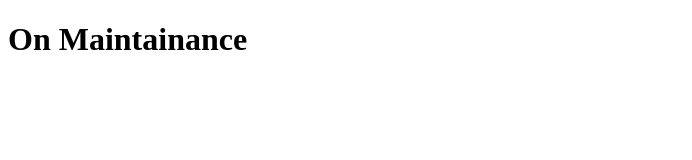
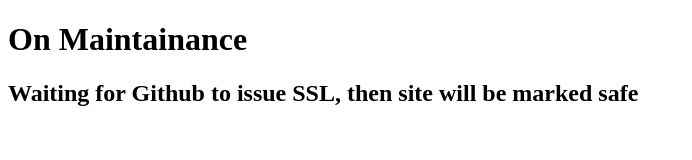
Before and after one commit to Sandesh-k18/portfolio, a plain HTML site: page index.html in a window 1280 px wide. Shown: the whole page, without its empty margins (0-692 px from the left). Drawn offline with Linux system fonts and the light colour scheme.

Commit message:
waiting for github to issue SSL certification

```diff
--- a/index.html
+++ b/index.html
@@ -7,5 +7,6 @@
 </head>
 <body>
     <h1>On Maintainance</h1>
+    <h2>Waiting for Github to issue SSL, then site will be marked safe</h2>
 </body>
 </html>
```
